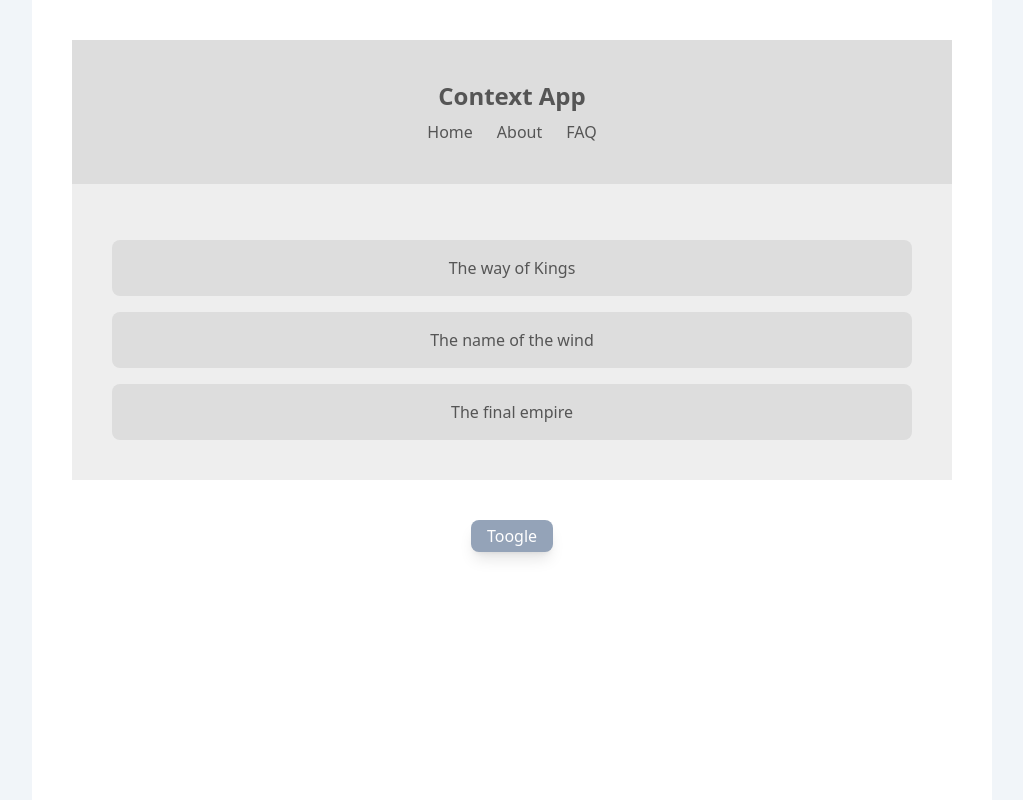
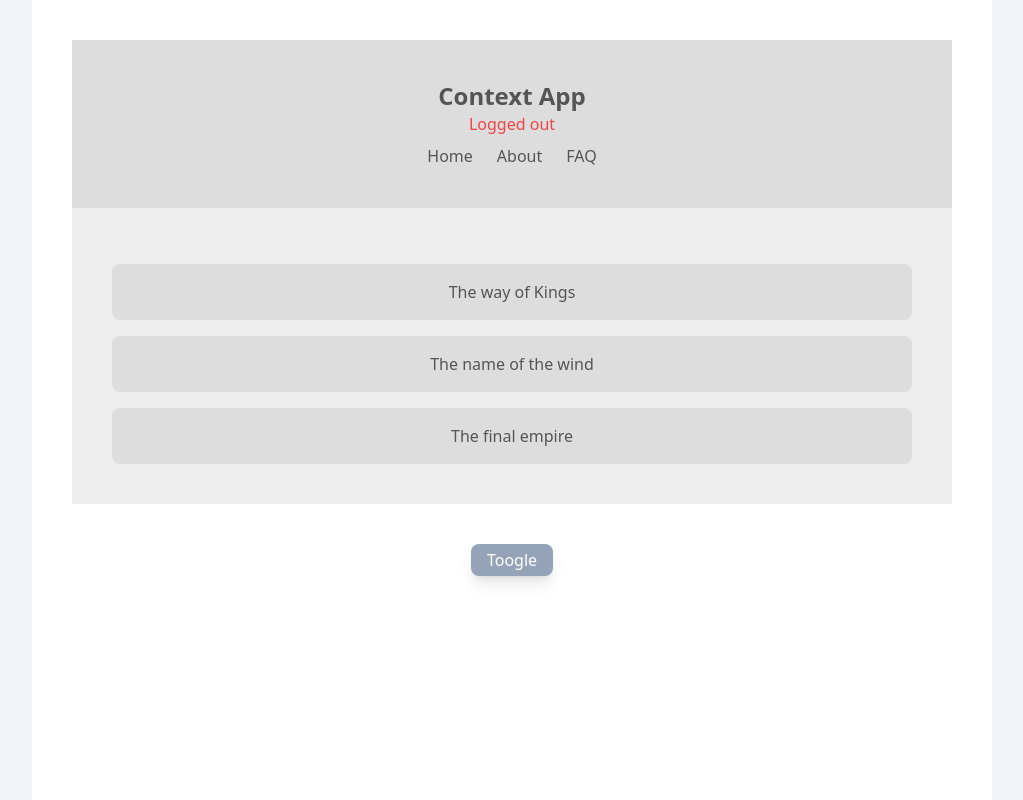
Before and after one commit to O-tega/Reading-List, a React (Create React App) app: page / in a window 1280 px wide. Shown: the whole page, without its empty margins (128-1151 px from the left). Built offline with nearby package versions, Linux system fonts and the light colour scheme.

Commit message:
consume authContext with context consumer

```diff
--- a/src/App.js
+++ b/src/App.js
@@ -4,6 +4,7 @@ import React, {
 import Booklist from "./components/Booklist";
 import Navbar from "./components/Navbar";
 import ThemeToggle from "./components/ThemeToggle";
+import AuthContextProvider from "./contexts/AuthContext";
 import ThemeContextProvider from "./contexts/ThemeContext";
 
 class App extends Component {
@@ -14,9 +15,11 @@ class App extends Component {
 			<div className='flex flex-col h-screen items-center'>
 				<div className='w-3/4 bg-white h-screen px-10'>
 					<ThemeContextProvider>
-						<Navbar />
-						<Booklist />
-            <ThemeToggle />
+            <AuthContextProvider>
+              <Navbar />
+              <Booklist />
+              <ThemeToggle />
+            </AuthContextProvider>
 					</ThemeContextProvider>
 				</div>
 			</div>
--- a/src/components/Navbar.js
+++ b/src/components/Navbar.js
@@ -1,4 +1,5 @@
 import React, { Component } from "react";
+import { AuthContext } from "../contexts/AuthContext";
 import { ThemeContext } from "../contexts/ThemeContext";
 
 // We wil use the theme.ContextConsumer to consume the context rather than calling static
@@ -8,14 +9,19 @@ class Navbar extends Component {
 
 	render() {
         return (
-            <ThemeContext.Consumer>{(context)=>{
-                const {isLightTheme, light, dark} = context
+            <AuthContext.Consumer>{(authContext)=>(
+                <ThemeContext.Consumer>{(themeContext)=>{
+                    const {isAuthenticated, toggleAuth} = authContext
+                    const {isLightTheme, light, dark} = themeContext
                     // using a tenary operator to check the condition of isLightTheme and action
                     const theme = isLightTheme ? light : dark
                     return(
                         <div style={{background: theme.ui, color: theme.syntax}} className='py-10 mt-10'>
                             <div className='text-center font-bold text-2xl '>
                                 Context App
+                            </div>
+                            <div onClick={toggleAuth}>
+                                {isAuthenticated ? <div className="text-green-500 text-center">Logged in</div> : <div className="text-red-500 text-center">Logged out</div>}
                             </div>
                             <nav className='flex justify-center list-none pt-2'>
                                 <li className='nav'>Home</li>
@@ -24,8 +30,8 @@ class Navbar extends Component {
                             </nav>
                         </div>
                     )
-            }}
-            </ThemeContext.Consumer>
+                }}</ThemeContext.Consumer>
+            )}</AuthContext.Consumer>
 		);
 	}
 }
```
Lines whose indentation alone changed are shown as unchanged.
